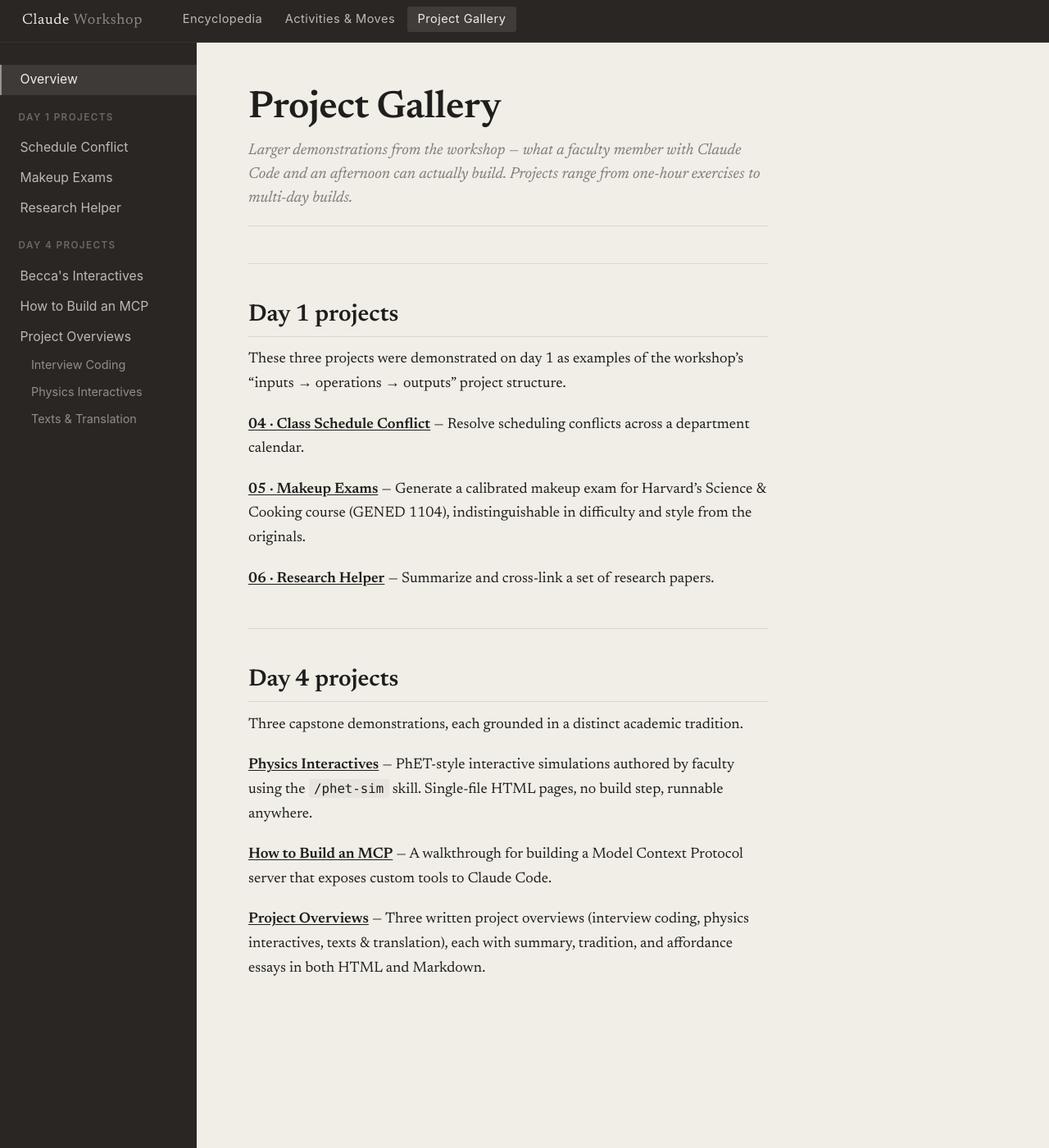
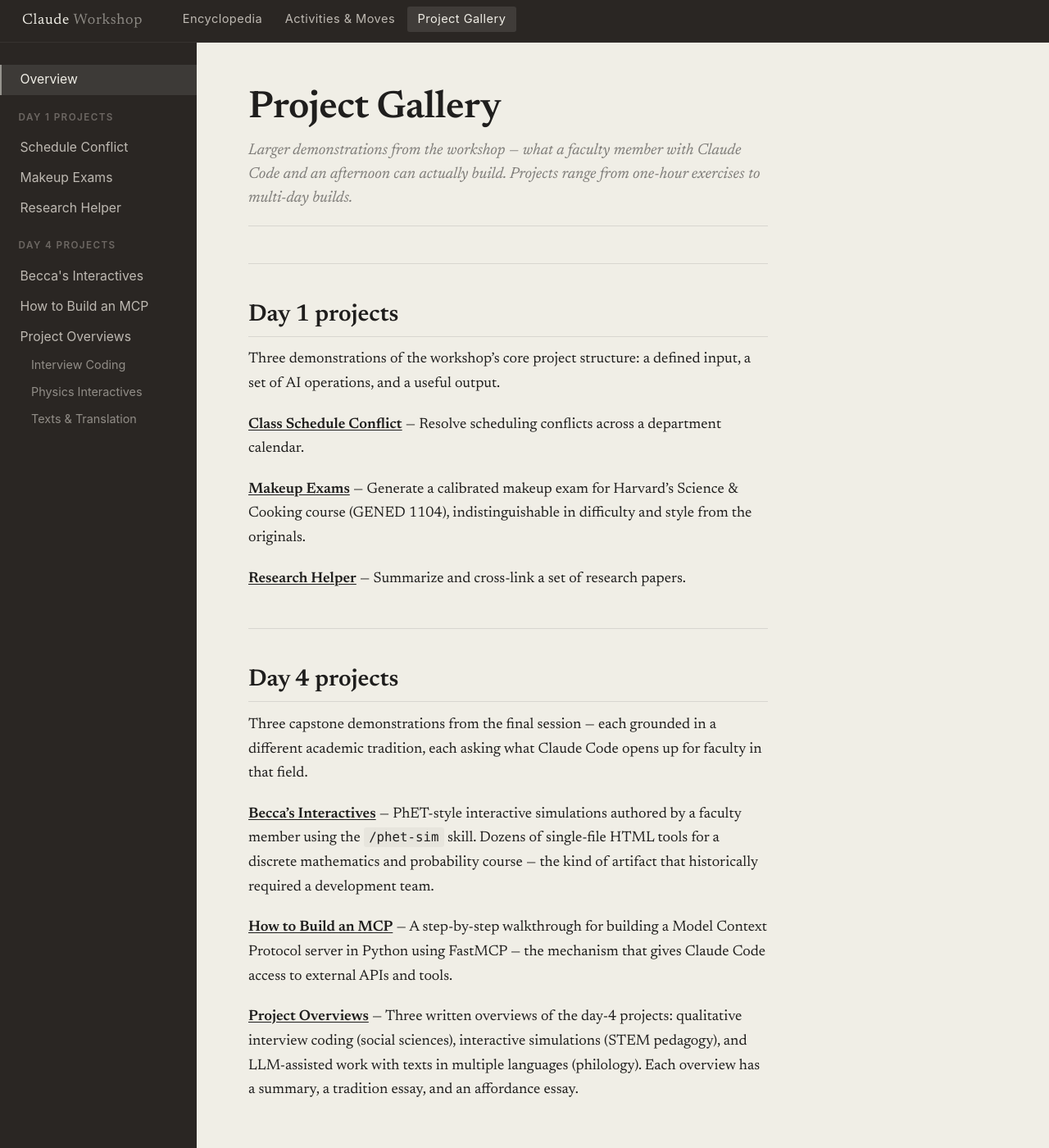
Before and after one commit to bok-learning-lab/claude-workshop-materials, a Jekyll site: the page built from gallery/index.md, in a window 1280 px wide and 1400 px high. Shown: the whole window at 82% size. Built offline with Jekyll 4.4.1, drawn with Linux system fonts in a browser that asks for light colours.

Commit message:
Update gallery overview: remove numbering, rename Becca's, freshen descriptions

```diff
--- a/gallery/index.md
+++ b/gallery/index.md
@@ -12,22 +12,22 @@ section: gallery
 
 ## Day 1 projects
 
-These three projects were demonstrated on day 1 as examples of the workshop's "inputs → operations → outputs" project structure.
+Three demonstrations of the workshop's core project structure: a defined input, a set of AI operations, and a useful output.
 
-**[04 · Class Schedule Conflict]({{ site.baseurl }}/gallery/04-schedule-conflict/)** — Resolve scheduling conflicts across a department calendar.
+**[Class Schedule Conflict]({{ site.baseurl }}/gallery/04-schedule-conflict/)** — Resolve scheduling conflicts across a department calendar.
 
-**[05 · Makeup Exams]({{ site.baseurl }}/gallery/05-makeup-exams/)** — Generate a calibrated makeup exam for Harvard's Science & Cooking course (GENED 1104), indistinguishable in difficulty and style from the originals.
+**[Makeup Exams]({{ site.baseurl }}/gallery/05-makeup-exams/)** — Generate a calibrated makeup exam for Harvard's Science & Cooking course (GENED 1104), indistinguishable in difficulty and style from the originals.
 
-**[06 · Research Helper]({{ site.baseurl }}/gallery/06-research-helper/)** — Summarize and cross-link a set of research papers.
+**[Research Helper]({{ site.baseurl }}/gallery/06-research-helper/)** — Summarize and cross-link a set of research papers.
 
 ---
 
 ## Day 4 projects
 
-Three capstone demonstrations, each grounded in a distinct academic tradition.
+Three capstone demonstrations from the final session — each grounded in a different academic tradition, each asking what Claude Code opens up for faculty in that field.
 
-**[Physics Interactives]({{ site.baseurl }}/gallery/day-4/becca-interactives/)** — PhET-style interactive simulations authored by faculty using the `/phet-sim` skill. Single-file HTML pages, no build step, runnable anywhere.
+**[Becca's Interactives]({{ site.baseurl }}/gallery/day-4/becca-interactives/)** — PhET-style interactive simulations authored by a faculty member using the `/phet-sim` skill. Dozens of single-file HTML tools for a discrete mathematics and probability course — the kind of artifact that historically required a development team.
 
-**[How to Build an MCP]({{ site.baseurl }}/gallery/day-4/how-to-build-an-mcp/)** — A walkthrough for building a Model Context Protocol server that exposes custom tools to Claude Code.
+**[How to Build an MCP]({{ site.baseurl }}/gallery/day-4/how-to-build-an-mcp/)** — A step-by-step walkthrough for building a Model Context Protocol server in Python using FastMCP — the mechanism that gives Claude Code access to external APIs and tools.
 
-**[Project Overviews]({{ site.baseurl }}/gallery/day-4/project-overviews/)** — Three written project overviews (interview coding, physics interactives, texts & translation), each with summary, tradition, and affordance essays in both HTML and Markdown.
+**[Project Overviews]({{ site.baseurl }}/gallery/day-4/project-overviews/)** — Three written overviews of the day-4 projects: qualitative interview coding (social sciences), interactive simulations (STEM pedagogy), and LLM-assisted work with texts in multiple languages (philology). Each overview has a summary, a tradition essay, and an affordance essay.
```
